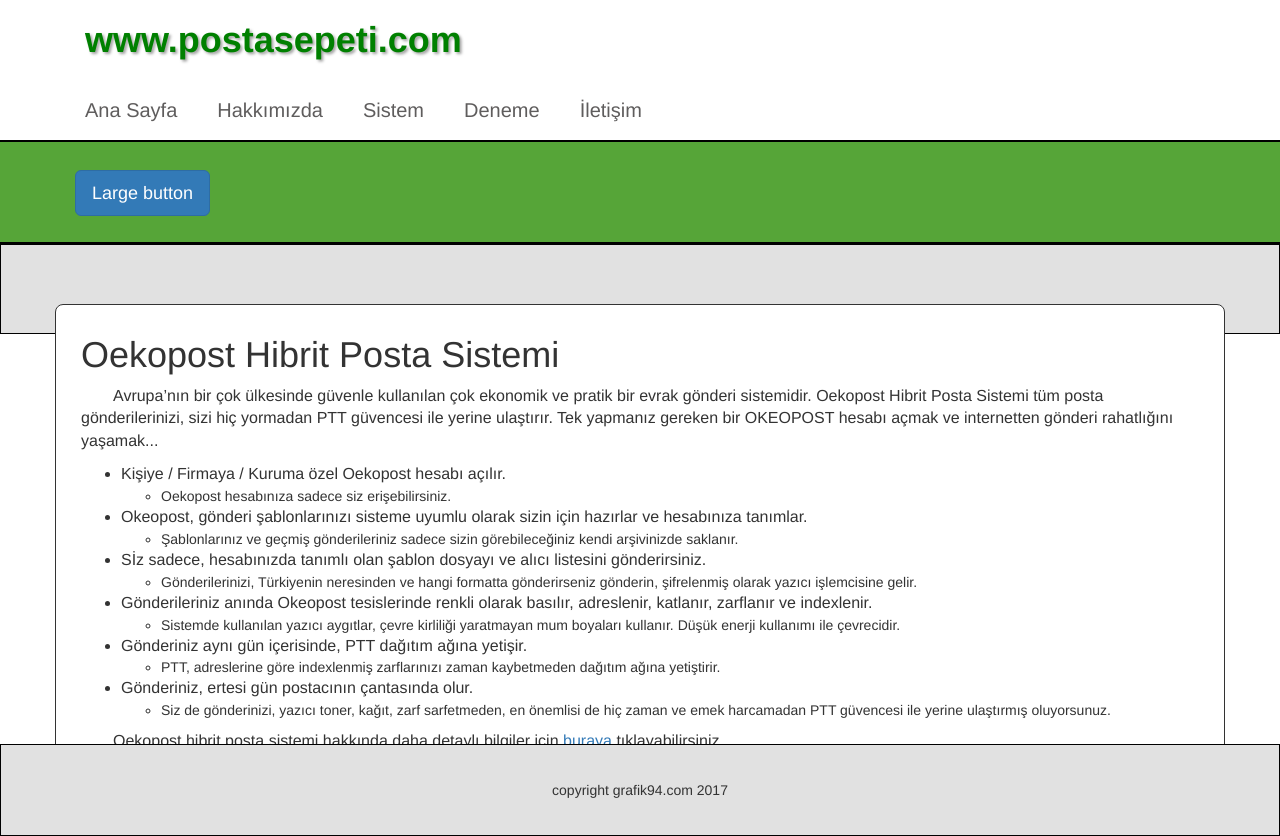
After one commit to fatihint/postasepeti, a PHP site: page /template-parts/sistem.php in a window 1280 px wide. The commit adds this page. Run offline with PHP 8.4, Linux system fonts and the light colour scheme.

Commit message:
sistem sayfası oluşturuldu

```diff
--- a/assets/css/style.css
+++ b/assets/css/style.css
@@ -124,7 +124,12 @@ header#header .sprite {
   margin-bottom: -30px;
   background: white;
   position: relative;
+  font-size: 16px;
 }
+#body ul li ul {
+  font-size: 14px;
+}
+
 
 /***********************
 CAROUSEL
--- a/index.php
+++ b/index.php
@@ -2,7 +2,7 @@
 
     include 'header.php';
 
-    include 'anasayfa.php';
+    include 'template-parts/anasayfa.php';
 
     include 'footer.php';
 
--- /dev/null
+++ b/template-parts/sistem.php
@@ -0,0 +1,54 @@
+<?php
+
+    include '../header.php';
+?>
+
+<div class="container" id="body">
+    <div class="col-sm-12">
+      <h1>Oekopost Hibrit Posta Sistemi</h1>
+<p>&emsp;&emsp;Avrupa’nın bir çok ülkesinde güvenle kullanılan çok ekonomik ve pratik bir evrak gönderi sistemidir.
+Oekopost Hibrit Posta Sistemi tüm posta gönderilerinizi, sizi hiç yormadan PTT güvencesi ile yerine ulaştırır.
+Tek yapmanız gereken bir OKEOPOST hesabı açmak ve internetten gönderi rahatlığını yaşamak...</p>
+<ul>
+  <li>Kişiye / Firmaya / Kuruma özel Oekopost hesabı açılır.
+    <ul>
+      <li>Oekopost hesabınıza sadece siz erişebilirsiniz.</li>
+    </ul>
+  </li>
+  <li>Okeopost, gönderi şablonlarınızı sisteme uyumlu olarak sizin için hazırlar ve hesabınıza tanımlar.
+    <ul>
+      <li>Şablonlarınız ve geçmiş gönderileriniz sadece sizin görebileceğiniz kendi arşivinizde saklanır.</li>
+    </ul>
+  </li>
+  <li>Sİz sadece, hesabınızda tanımlı olan şablon dosyayı ve alıcı listesini gönderirsiniz.
+    <ul>
+      <li>Gönderilerinizi, Türkiyenin neresinden ve hangi formatta gönderirseniz gönderin, şifrelenmiş olarak yazıcı işlemcisine gelir.</li>
+    </ul>
+  </li>
+  <li>Gönderileriniz anında Okeopost tesislerinde renkli olarak basılır, adreslenir, katlanır, zarflanır ve indexlenir.
+    <ul>
+      <li>Sistemde kullanılan yazıcı aygıtlar, çevre kirliliği yaratmayan mum boyaları kullanır. Düşük enerji kullanımı ile çevrecidir.</li>
+    </ul>
+  </li>
+  <li>Gönderiniz aynı gün içerisinde, PTT dağıtım ağına yetişir.
+    <ul>
+      <li>PTT, adreslerine göre indexlenmiş zarflarınızı zaman kaybetmeden dağıtım ağına yetiştirir.</li>
+    </ul>
+  </li>
+  <li>Gönderiniz, ertesi gün postacının çantasında olur.
+    <ul>
+      <li>Siz de gönderinizi, yazıcı toner, kağıt, zarf sarfetmeden, en önemlisi de hiç zaman ve emek harcamadan PTT güvencesi ile yerine ulaştırmış oluyorsunuz.</li>
+    </ul>
+  </li>
+</ul>
+<p>&emsp;&emsp;Oekopost hibrit posta sistemi hakkında daha detaylı bilgiler için <a href="../assets/files/brosur.pdf" download="broşür">buraya</a> tıklayabilirsiniz.</p>
+
+
+    </div>
+</div>
+
+
+<?php
+
+    include '../footer.php';
+?>
```
Also changed, not shown: template-parts/hakkimizda.php (deleted, +0 -11 lines), 1 other file.
